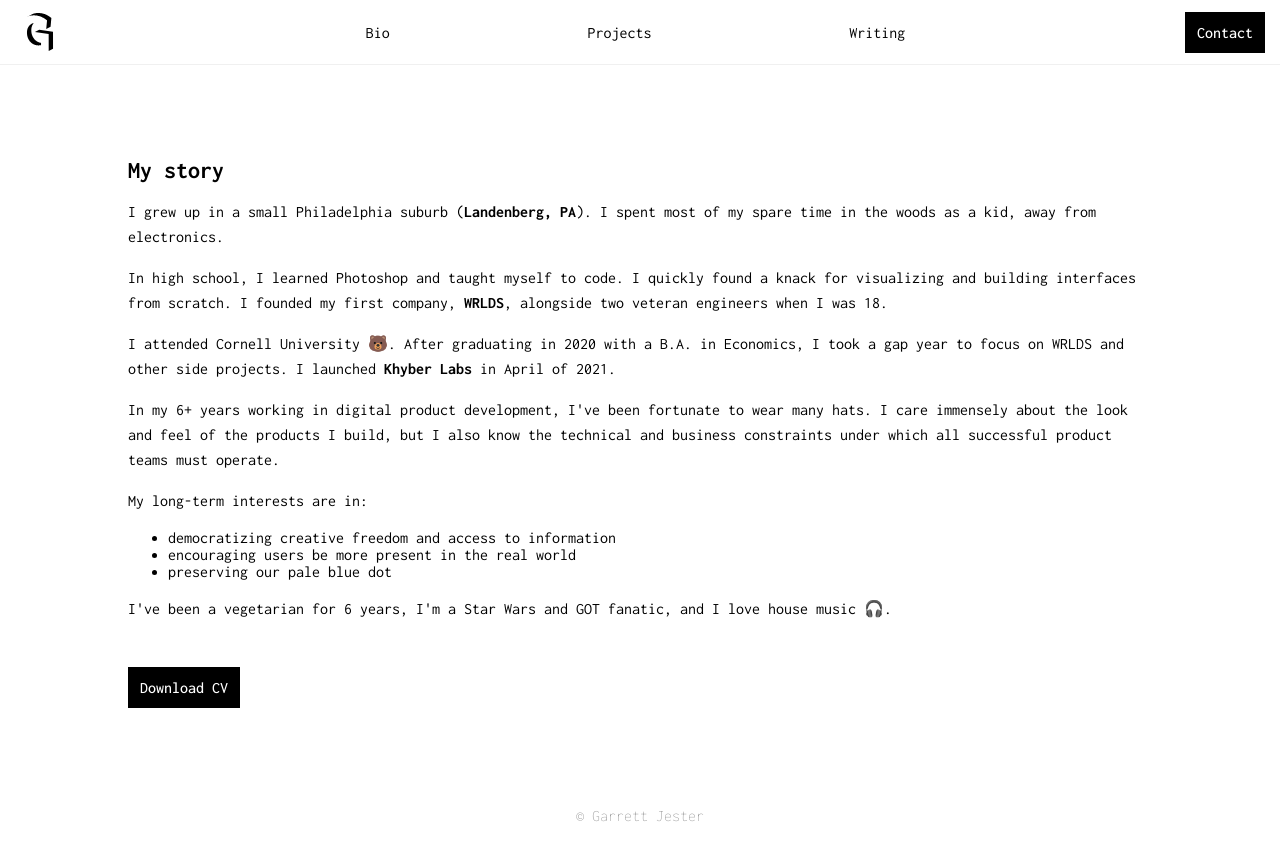
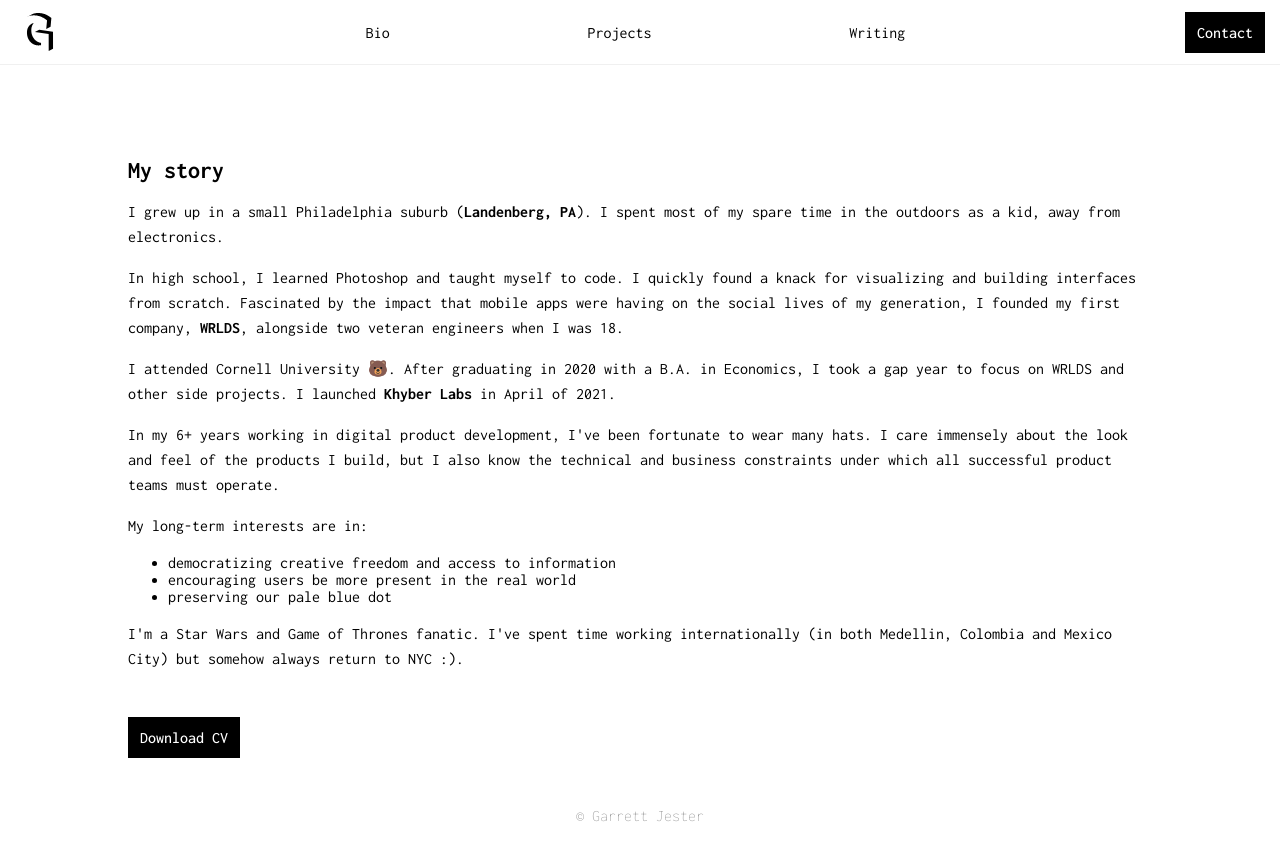
Before and after one commit to garrettjester/portfolio, a Next.js app: page /bio in a window 1280 px wide. Built offline with nearby package versions, Linux system fonts and the light colour scheme; no server answers.

Commit message:
Updated bio page.

```diff
--- a/pages/bio/index.js
+++ b/pages/bio/index.js
@@ -16,12 +16,13 @@ export default function Bio() {
             <h4>My story</h4>
             <p>
               I grew up in a small Philadelphia suburb (<a href="https://en.wikipedia.org/wiki/Landenberg,_Pennsylvania">Landenberg, PA</a>).
-              I spent most of my spare time in the woods as a kid, away from electronics.
+              I spent most of my spare time in the outdoors as a kid, away from electronics.
             </p>
             <p>
               In high school, I learned Photoshop and taught myself to code. I quickly found a knack for
-              visualizing and building interfaces from scratch. I founded my first company, <a href="https://www.wrlds.io">WRLDS</a>, alongside two veteran
-              engineers when I was 18.
+              visualizing and building interfaces from scratch. Fascinated by the impact that mobile apps
+              were having on the social lives of my generation, I founded my first company, <a href="https://www.wrlds.io">WRLDS</a>,
+              alongside two veteran engineers when I was 18.
             </p>
             <p>
               I attended Cornell University 🐻. After graduating in 2020 with a
@@ -32,7 +33,6 @@ export default function Bio() {
             <p>In my 6+ years working in digital product development, I've been fortunate to wear many hats.
               I care immensely about the look and feel of the products I build, but I also know the technical
               and business constraints under which all successful product teams must operate.
-
             </p>
             <p>My long-term interests are in:</p>
             <ul>
@@ -41,8 +41,8 @@ export default function Bio() {
               <li>preserving our pale blue dot</li>
             </ul>
             <p>
-              I've been a vegetarian for 6 years, I'm a Star Wars and GOT
-              fanatic, and I love house music 🎧.
+              I'm a Star Wars and Game of Thrones fanatic. I've spent time working internationally
+              (in both Medellin, Colombia and Mexico City) but somehow always return to NYC :).
             </p>
             <div style={{paddingTop: '30px'}}>
               {/** Add resume download link here. */}
```
